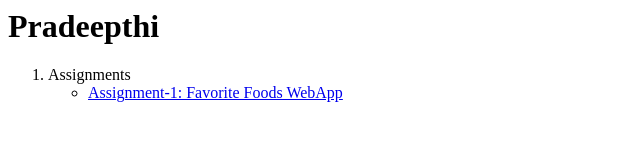
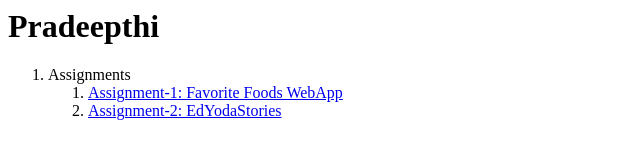
Before and after one commit to Pradeepthi74/Pradeepthi74.github.io, a plain HTML site: page FullStackCourse/HTML/index.html in a window 1280 px wide. Shown: the whole page, without its empty margins (0-640 px from the left). Drawn offline with Linux system fonts and the light colour scheme.

Commit message:
Addition of assignment 2 of html

```diff
--- a/FullStackCourse/HTML/index.html
+++ b/FullStackCourse/HTML/index.html
@@ -6,11 +6,14 @@
         <ol>
             <li>
                 Assignments
-                <ul>
+                <ol>
                     <li>
                         <a href="Assignment_1_Favorite_Foods_WebApp.html">Assignment-1: Favorite Foods WebApp</a>
                     </li>
-                </ul>
+                    <li>
+                        <a href="Assignment_2_EdYoda_Stories.html">Assignment-2: EdYodaStories</a>
+                    </li>
+                </ol>
             </li>
         </ol>
     </body>
```
